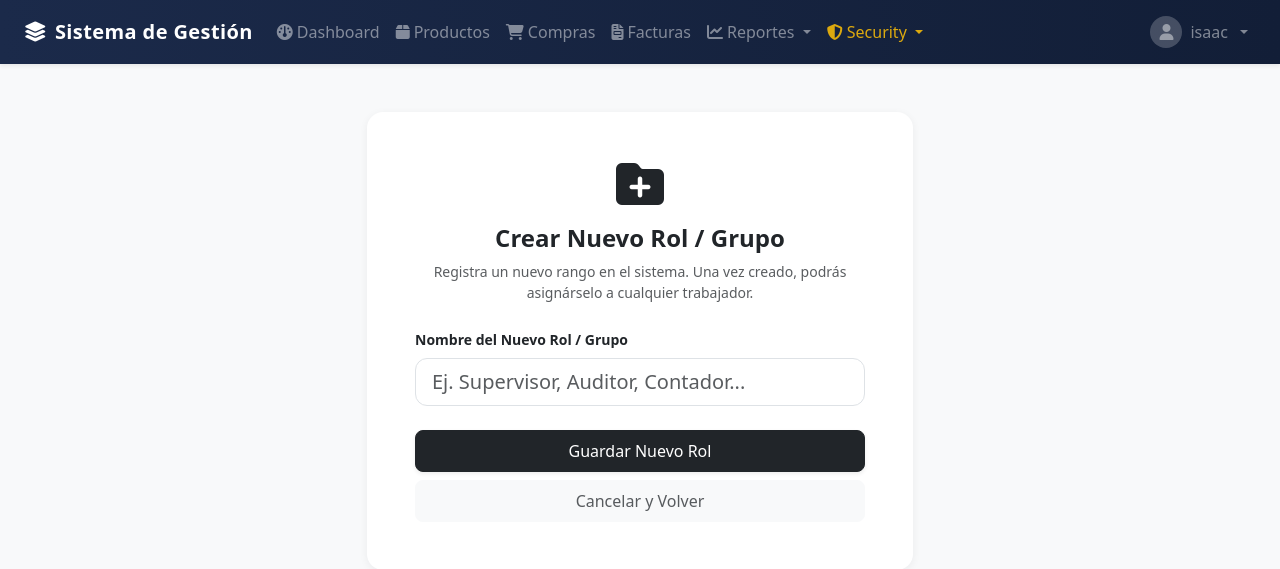
After one commit to CarlosSolorzanoP05/Pruebas-para-el-proyecto-final, a Django app: page /security/roles/create/ in a window 1280 px wide. The commit adds this page. Shown: the top 569 px of the page. Run offline with Django 5.2, Linux system fonts and the light colour scheme; a user stored in the database is signed in.

Commit message:
Añadida pantalla HTML para la creación de nuevos Roles/Grupos por el Admin

```diff
--- a/security/forms.py
+++ b/security/forms.py
@@ -37,3 +37,24 @@ class UserRoleForm(forms.Form):
         widget=forms.Select(attrs={'class': 'form-select form-select-lg'}),
         label="Asignar Rol / Grupo"
     )
+class GroupCreateForm(forms.ModelForm):
+    """Formulario minimalista para que el Admin cree nuevos Roles/Grupos desde el HTML"""
+    class Meta:
+        model = Group
+        fields = ['name']
+        labels = {
+            'name': 'Nombre del Nuevo Rol / Grupo'
+        }
+        widgets = {
+            'name': forms.TextInput(attrs={
+                'class': 'form-control form-control-lg',
+                'placeholder': 'Ej. Supervisor, Auditor, Contador...'
+            }),
+        }
+
+    def clean_name(self):
+        name = self.cleaned_data.get('name')
+        # Validamos que no se cree un grupo que ya existe
+        if Group.objects.filter(name__iexact=name).exists():
+            raise forms.ValidationError("Este rol o grupo ya existe en el sistema.")
+        return name
--- /dev/null
+++ b/security/templates/security/group_form.html
@@ -0,0 +1,39 @@
+{% extends 'billing/base.html' %}
+
+{% block content %}
+<div class="container mt-5">
+    <div class="row justify-content-center">
+        <div class="col-md-6">
+            <div class="card border-0 shadow-sm rounded-4">
+                <div class="card-body p-5">
+                    <div class="text-center mb-4">
+                        <i class="fas fa-folder-plus text-dark fa-3x mb-3"></i>
+                        <h2 class="fw-bold h4">Crear Nuevo Rol / Grupo</h2>
+                        <p class="text-muted small">Registra un nuevo rango en el sistema. Una vez creado, podrás asignárselo a cualquier trabajador.</p>
+                    </div>
+
+                    <form method="post" novalidate>
+                        {% csrf_token %}
+                        {% for field in form %}
+                            <div class="mb-4">
+                                <label class="form-label text-dark small fw-bold">{{ field.label }}</label>
+                                {{ field }}
+                                {% if field.errors %}
+                                    {% for error in field.errors %}
+                                        <div class="text-danger small mt-1"><i class="fas fa-exclamation-circle me-1"></i>{{ error }}</div>
+                                    {% endfor %}
+                                {% endif %}
+                            </div>
+                        {% endfor %}
+
+                        <div class="d-grid gap-2 mt-4">
+                            <button type="submit" class="btn btn-dark btn-lg rounded-3 shadow-sm fs-6">Guardar Nuevo Rol</button>
+                            <a href="{% url 'user_list' %}" class="btn btn-light btn-lg rounded-3 fs-6 text-muted">Cancelar y Volver</a>
+                        </div>
+                    </form>
+                </div>
+            </div>
+        </div>
+    </div>
+</div>
+{% endblock %}
--- a/security/urls.py
+++ b/security/urls.py
@@ -5,4 +5,5 @@ urlpatterns = [
     path('users/', views.UserListView.as_view(), name='user_list'),
     path('users/create/', views.UserCreateView.as_view(), name='user_create'),
     path('users/roles/', views.UserRoleUpdateView.as_view(), name='user_roles'),
+    path('roles/create/', views.GroupCreateView.as_view(), name='group_create'),
 ]
--- a/security/views.py
+++ b/security/views.py
@@ -4,8 +4,7 @@ from django.urls import reverse_lazy
 from django.contrib.auth.models import User, Group
 from django.contrib import messages
 from shared.mixins import GroupRequiredMixin  # Importamos el mixin que creamos en shared/
-from .forms import UserRegistrationForm, UserRoleForm
-
+from .forms import UserRegistrationForm, UserRoleForm,GroupCreateForm
 class UserCreateView(GroupRequiredMixin, CreateView):
     """Vista para que el Admin registre nuevos trabajadores"""
     model = User
@@ -49,3 +48,15 @@ class UserRoleUpdateView(GroupRequiredMixin, FormView):
 
         messages.success(self.request, f"Se asignó el rol '{group.name}' al usuario {user.username} correctamente.")
         return super().form_valid(form)
+class GroupCreateView(GroupRequiredMixin, CreateView):
+    """Vista exclusiva para que el Admin cree nuevos roles desde la interfaz web"""
+    model = Group
+    form_class = GroupCreateForm
+    template_name = 'security/group_form.html'
+    success_url = reverse_lazy('user_list') # Redirige a la lista de usuarios al terminar
+    group_required = ['Administrador'] # Protección estricta a nivel de servidor
+
+    def form_valid(self, form):
+        group = form.save()
+        messages.success(self.request, f"El nuevo rol '{group.name}' fue creado exitosamente en el sistema.")
+        return super().form_valid(form)
--- a/templates/billing/base.html
+++ b/templates/billing/base.html
@@ -61,6 +61,7 @@
             <li><a class="dropdown-item" href="{% url 'user_list' %}"><i class="fa-solid fa-users me-2"></i>Control de Usuarios</a></li>
             <li><a class="dropdown-item" href="{% url 'user_create' %}"><i class="fa-solid fa-user-plus me-2"></i>Nuevo Trabajador</a></li>
             <li><a class="dropdown-item" href="{% url 'user_roles' %}"><i class="fa-solid fa-user-gear me-2"></i>Asignar Roles</a></li>
+            <li><a class="dropdown-item text-primary" href="{% url 'group_create' %}"><i class="fa-solid fa-plus me-2"></i>Crear Nuevo Rol</a></li> </ul>
           </ul>
         </li>
         {% endif %}
```
Also changed, not shown: db.sqlite3.
